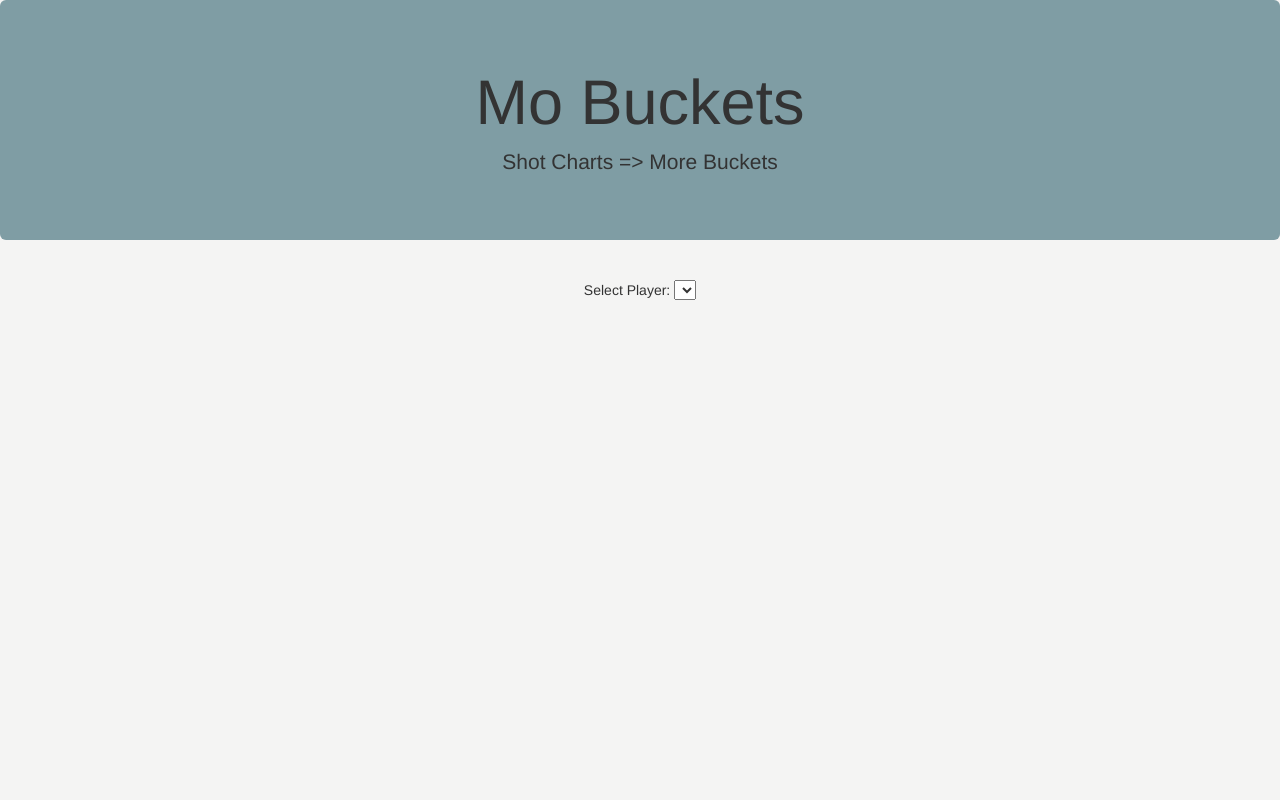
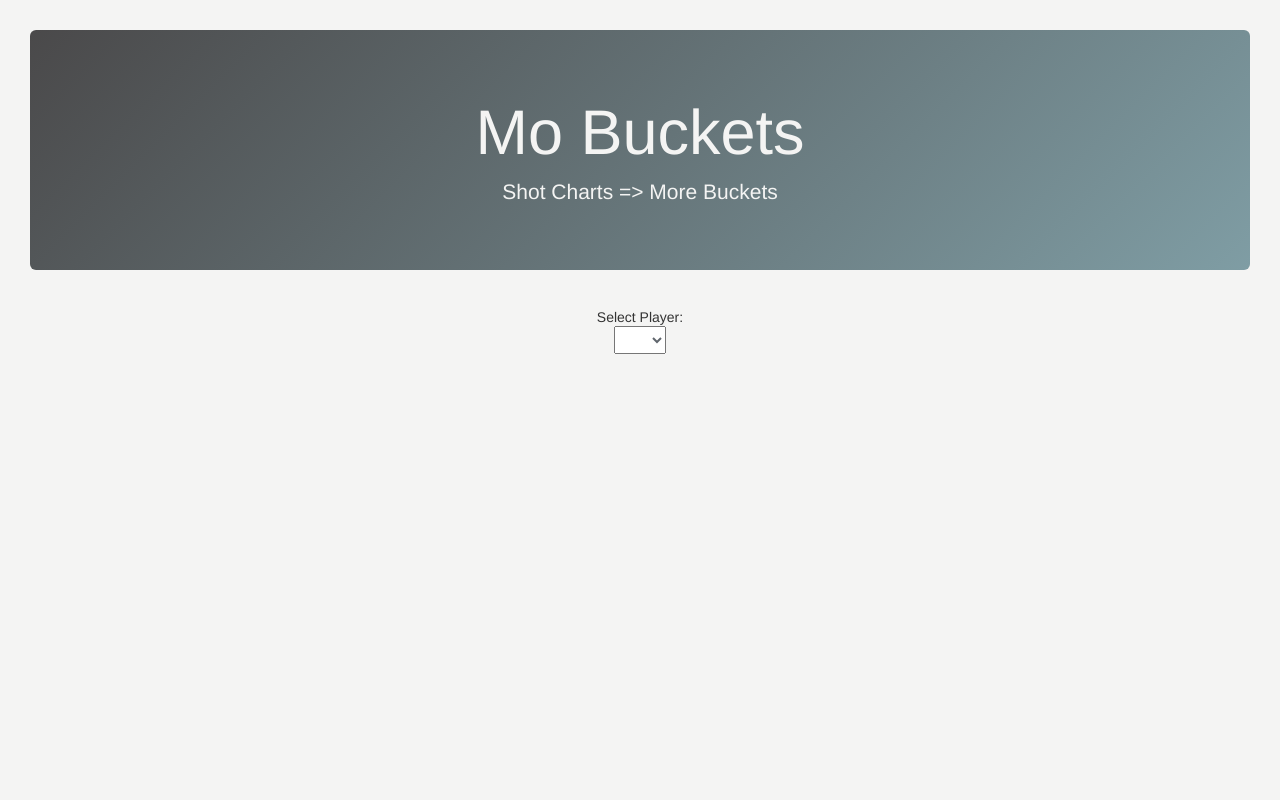
Before and after one commit to andjmorrison/mo_buckets, a Flask app: page / in a window 1280 px wide. Run offline with Flask 2, Linux system fonts and the light colour scheme; data that the repository does not hold is empty; some libraries are stand-ins or nearby versions.

Commit message:
more styling

```diff
--- a/static/css/style.css
+++ b/static/css/style.css
@@ -1,9 +1,128 @@
 body {
-    /* background-image: url({{ url_for('static', filename='images/markus-spiske-BfphcCvhl6E-unsplash.jpg') }});
-    background-size: 1367px 892px; */
-    background-color: #F4F4F3;
+    background-image: linear-gradient(135deg, #F4F4F3 0%, #F4F4F3 100%);
+    box-sizing: border-box;
+    padding: 30px;
 }
 
 .jumbotron {
-    background-color: #7F9DA4
+    /* background-color: #7F9DA4 */
+    background-image: linear-gradient(135deg, #4A494A 0%, #7F9DA4 100%);
+    color: #F4F4F3;
 }
+
+html,
+body {
+  min-height: 100%;
+  margin: 0;
+}
+
+select {
+  position: relative;
+  display: block;
+  width: 100%;
+  margin: 0 auto;
+  font-family: 'Open Sans', 'Helvetica Neue', 'Segoe UI', 'Calibri', 'Arial', sans-serif;
+  font-size: 18px;
+  color: #60666d;
+
+  @media (min-width: 768px) {
+    width: 70%;
+  }
+
+  @media (min-width: 992px) {
+    width: 50%;
+  }
+
+  @media (min-width: 1200px) {
+    width: 30%;
+  }
+
+  &__current {
+    position: relative;
+    box-shadow: 0 15px 30px -10px transparentize(#000, 0.9);
+    cursor: pointer;
+    outline: none;
+
+    &:focus {
+      & + select__list {
+        opacity: 1;
+
+        animation-name: none;
+
+        .select-box__option {
+          cursor: pointer;
+        }
+      }
+
+      select__icon {
+        transform: translateY(-50%) rotate(180deg);
+      }
+    }
+  }
+
+  &__icon {
+    position: absolute;
+    top: 50%;
+    right: 15px;
+    transform: translateY(-50%);
+    width: 20px;
+    opacity: 0.3;
+    transition: 0.2s ease;
+  }
+
+  &__value {
+    display: flex;
+  }
+
+  &__input {
+    display: none;
+
+    &:checked + .select-box__input-text {
+      display: block;
+    }
+  }
+
+  &__input-text {
+    display: none;
+    width: 100%;
+    margin: 0;
+    padding: 15px;
+    background-color: #fff;
+  }
+
+  &__list {
+    position: absolute;
+    width: 100%;
+    padding: 0;
+    list-style: none;
+    opacity: 0;
+
+    animation-name: HideList;
+    animation-duration: 0.5s;
+    animation-delay: 0.5s;
+    animation-fill-mode: forwards;
+    animation-timing-function: step-start;
+    box-shadow: 0 15px 30px -10px transparentize(#000, 0.9);
+  }
+
+  &__option {
+    display: block;
+    padding: 15px;
+    background-color: #fff;
+
+    &:hover,
+    &:focus {
+      color: #546c84;
+      background-color: #fbfbfb;
+    }
+  }
+}
+
+@keyframes HideList {
+  from {
+    transform: scaleY(1);
+  }
+  to {
+    transform: scaleY(0);
+  }
+}
--- a/static/js/test.js
+++ b/static/js/test.js
@@ -39,8 +39,9 @@ function buildChart(playerId, playerTeamId) {
 
         })
 
-        // console.log(shotCoordX)
-        // console.log(shotCoordY)
+        madeBaskets = (
+            shotMade.reduce((a, b) => a + b, 0)
+          )
 
         urlPhoto = `https://ak-static.cms.nba.com/wp-content/uploads/headshots/nba/${playerTeamId}/2019/260x190/${playerId}.png`
         // urlPhoto = 'https://scoutfly.cbsistatic.com/bundles/scoutcss/images/default/default-headshot.png'
@@ -69,9 +70,6 @@ function buildChart(playerId, playerTeamId) {
         //     return urlPhoto
         // }
 
-        // getUrlPhoto(urlPhoto)
-        // console.log(urlPhoto, "weeeee")
-
         let trace = {
             x: shotCoordX,
             y: shotCoordY,
@@ -80,11 +78,14 @@ function buildChart(playerId, playerTeamId) {
             text: shotText,
             marker: {
                 color: shotMade,
-                colorscale: 'Portland',
+                colorscale: [
+                    ['0', 'goldenrod'],
+                    ['1.0', 'teal']
+                  ],
             },
             colorscale: [
-                ['0', 'red'],
-                ['1.0', 'blue']
+                ['0', 'goldenrod'],
+                ['1.0', 'teal']
               ],
             name: 'Shots Taken'
         }
@@ -97,7 +98,7 @@ function buildChart(playerId, playerTeamId) {
             title: {
                 text:`Shot Chart:<br> ${playerName}, ${playerTeam}`,
                 font: {
-                //   family: 'Courier New, monospace',
+                  family: 'Helvetica Neue, monospace',
                   size: 24,
                   color: 'white'
                 },
@@ -109,7 +110,7 @@ function buildChart(playerId, playerTeamId) {
                   y: 355,
                   xref: 'x',
                   yref: 'y',
-                  text: 'FG%: ',
+                  text: `FG: ${madeBaskets}/${shotMade.length}`,
                   showarrow: false,
                   ax: 0,
                   ay: -40
@@ -119,7 +120,7 @@ function buildChart(playerId, playerTeamId) {
                     y: 340,
                     xref: 'x',
                     yref: 'y',
-                    text: '3P%: ',
+                    text: `FG%: ${(madeBaskets/(shotMade.length)).toFixed(2)}`,
                     showarrow: false,
                     ax: 0,
                     ay: -40
@@ -149,7 +150,7 @@ function buildChart(playerId, playerTeamId) {
                 t: 100,
                 pad: 4
             },
-            paper_bgcolor: '#8D6457',
+            paper_bgcolor: '#7F9DA4',
             plot_bgcolor: '#F4F4F3',
             shapes: [
                 {
--- a/templates/index.html
+++ b/templates/index.html
@@ -28,7 +28,7 @@
 
 		<div class="row">
 
-			<div class="col-md-12 text-center">
+			<div class="col-md-2 col-md-offset-5 text-center">
 				<h5>Select Player:
 					<select id="selectPlayer" onchange='optionChanged(this.value)'></select>
 				</h5>
@@ -40,7 +40,7 @@
 				<div class="col-centered" id="shotchart"></div>
 			</div>
 			<div class="container-fluid">
-				<div class="col-md-3 text-centered">
+				<div class="col-md-4 text-centered">
 					<div class="col-centered" id="paracoord"></div>
 				<!-- </div>
 				<br>
```
